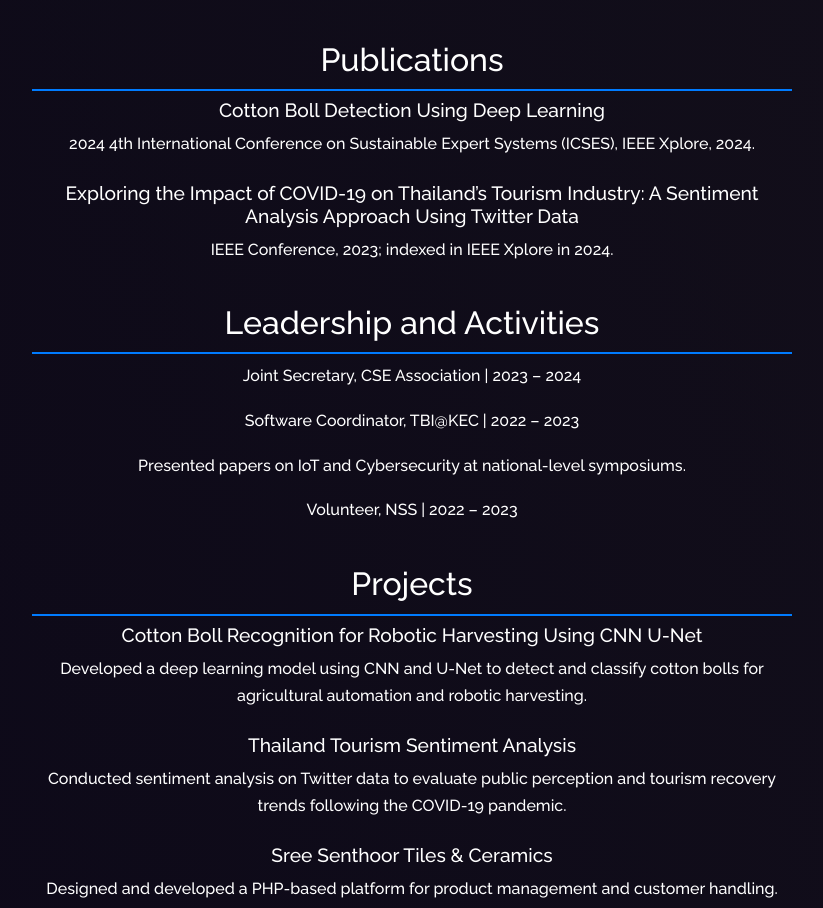
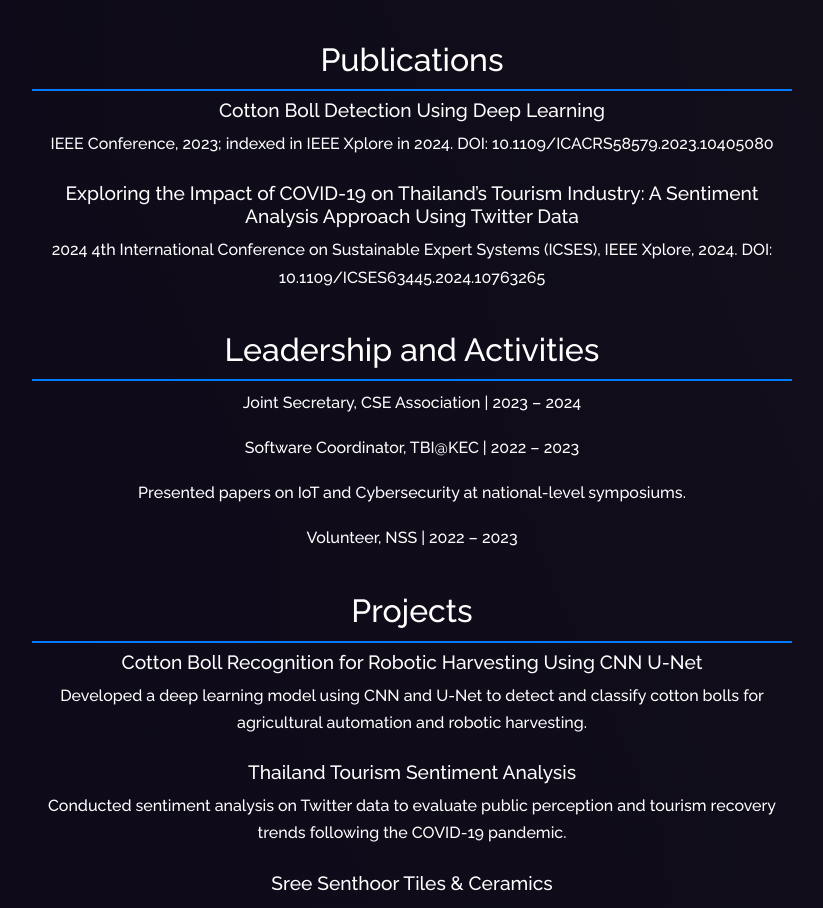
Before and after one commit to NAGULKS/Nagul-s-Portfolio, a React (Create React App) app: page /resume in a window 1280 px wide. Shown: the part 1760-2668 px from the top of the page, without its empty margins (228-1051 px from the left). Built offline with nearby package versions, Linux system fonts and the light colour scheme.

Commit message:
Update ResumeNew.js

```diff
--- a/src/components/Resume/ResumeNew.js
+++ b/src/components/Resume/ResumeNew.js
@@ -275,8 +275,7 @@ const Resume = () => {
           </h3>
 
           <p style={{ lineHeight: "1.7" }}>
-            2024 4th International Conference on Sustainable Expert Systems
-            (ICSES), IEEE Xplore, 2024.
+           IEEE Conference, 2023; indexed in IEEE Xplore in 2024. DOI: 10.1109/ICACRS58579.2023.10405080
           </p>
         </div>
 
@@ -287,7 +286,7 @@ const Resume = () => {
           </h3>
 
           <p style={{ lineHeight: "1.7" }}>
-            IEEE Conference, 2023; indexed in IEEE Xplore in 2024.
+            2024 4th International Conference on Sustainable Expert Systems (ICSES), IEEE Xplore, 2024. DOI: 10.1109/ICSES63445.2024.10763265
           </p>
         </div>
       </section>
```
